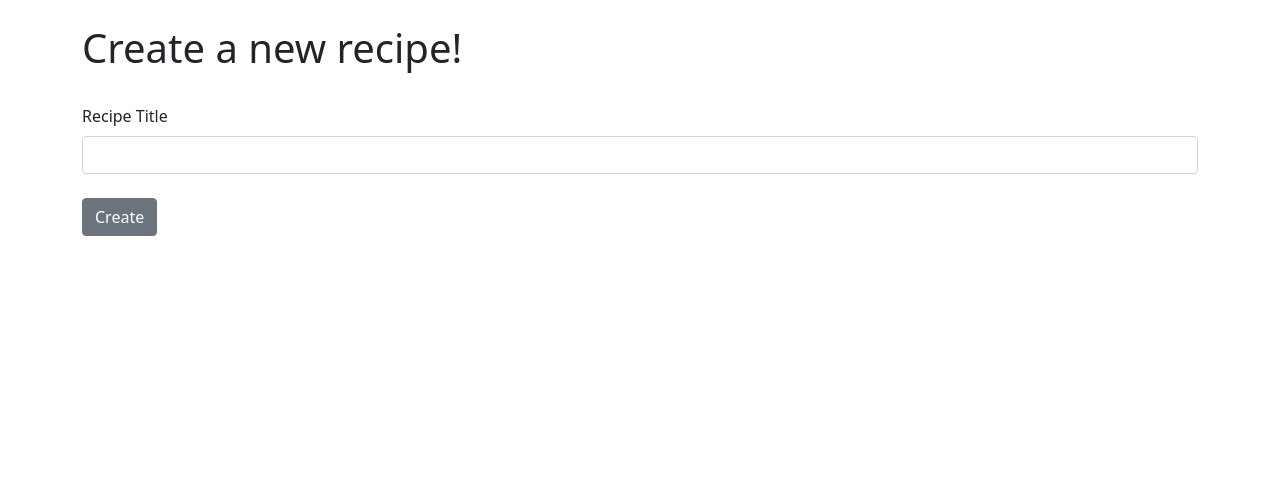
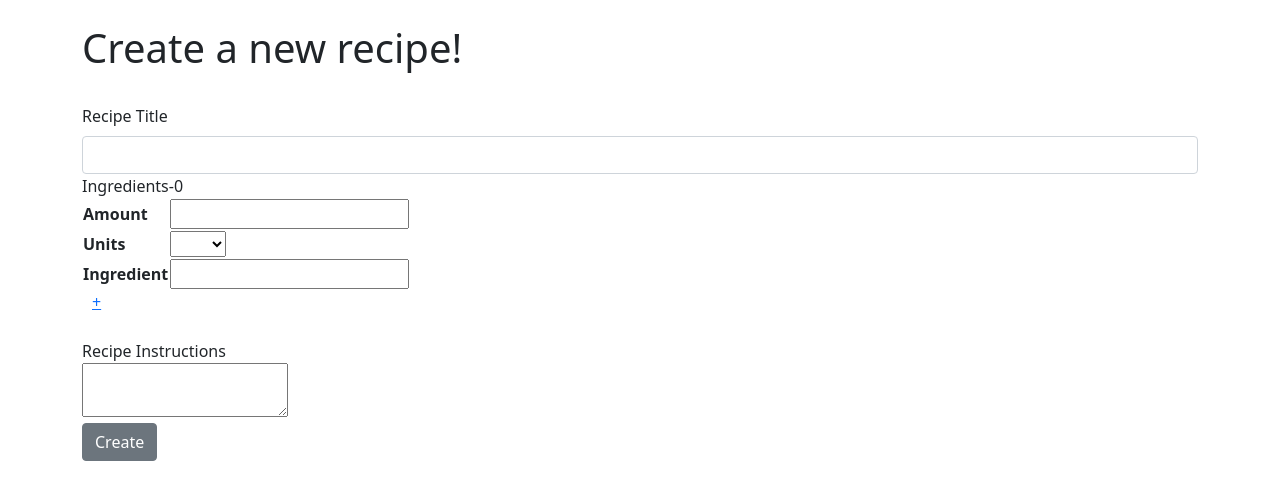
Before and after one commit to sckers/sarahs-kitchen, a Flask app: page /addrecipe in a window 1280 px wide. Shown: the part 56-556 px from the top of the page. Run offline with Flask 2, Linux system fonts and the light colour scheme; some libraries are stand-ins or nearby versions.

Commit message:
added dynamic ingredient and instruction fields

```diff
--- a/main.py
+++ b/main.py
@@ -22,7 +22,7 @@ def add_recipe():
   if form.validate_on_submit():
     recipe_title = form.recipe_title.data
     form.recipe_title.data = ""
-  return render_template("addrecipe.html", recipe_title = recipe_title, form = form)
+  return render_template("addrecipe.html", recipe_title = recipe_title, ing_lst = ingredients, recipe_instr_lst = recipe_instr, form = form)
 
 # create custom error pages
 # invalid url
--- a/templates/addrecipe.html
+++ b/templates/addrecipe.html
@@ -1,6 +1,22 @@
 {% extends 'base.html' %}
 {% block content %}
-
+<script src="https://ajax.googleapis.com/ajax/libs/jquery/2.1.3/jquery.min.js"></script>
+<style>
+.input-wrapper div {
+    margin-bottom: 10px;
+}
+.remove-input {
+    margin-top: 10px;
+    margin-left: 15px;
+    vertical-align: text-bottom;
+}
+.add-input {
+    margin-top: 10px;
+    margin-left: 10px;
+    vertical-align: text-bottom;
+}
+</style>
+<div>
     {% if recipe_title %}
         <h1>new recipe {{ recipe_title }} created.</h1>
     {% else %}
@@ -8,12 +24,49 @@
         <br/>
         <form method="POST">
             {{ form.hidden_tag() }}
+
             {{ form.recipe_title.label(class="form-label") }}
             {{ form.recipe_title(class="form-control") }}
+
+            <div class="input-wrapper">
+            {% for ingredient_form_entry in form.ingredients %}
+                {{ ingredient_form_entry.label }}
+                {{ ingredient_form_entry }}
+            {% endfor %}
+            <a href="javascript:void(0);" class="add-input" title="Add Ingredient">+</a>
+            </div>
+            <br/>
+            {% for instr_form_entry in form.recipe_instr %}
+                {{ instr_form_entry.label }}
+                <br/>
+                {{ instr_form_entry }}
+            {% endfor %}
             <br/>
             {{ form.create_recipe(class="btn btn-secondary") }}
         </form>
 
     {% endif %}
+</div>
+
+<script>
+    $(document).ready(function(){
+        var max_input_fields = 50;
+        var add_input = $('.add-input');
+        var input_wrapper = $('.input-wrapper');
+        var new_input = '<div>{% for ingredient_form_entry in form.ingredients %}{{ ingredient_form_entry.label }}{{ ingredient_form_entry }}{% endfor %}<a href="javascript:void(0);" class="remove-input" title="Remove input">-</a></div>';
+        var add_input_count = 1;
+        $(add_input).click(function(){
+            if(add_input_count < max_input_fields){
+                add_input_count++;
+                $(input_wrapper).append(new_input);
+            }
+        });
+        $(input_wrapper).on('click', '.remove-input', function(e){
+            e.preventDefault();
+            $(this).parent('div').remove();
+            add_input_count--;
+        });
+    });
+    </script>
 
 {% endblock %}
--- a/webforms.py
+++ b/webforms.py
@@ -1,15 +1,16 @@
 from flask_wtf import FlaskForm
-from wtforms import StringField, SubmitField, SelectField, TextAreaField, FormField, FieldList
+from wtforms import StringField, SubmitField, SelectField, TextAreaField, FormField, FieldList, Form
 from wtforms.validators import DataRequired
 
-class IngredientForm(FlaskForm):
+class IngredientForm(Form):
     amt = StringField("Amount")
-    unit = SelectField("Units", choices=['tsp', 'tbsp', ('cup', 'c')])
+    unit = SelectField("Units", choices=['', 'tsp', 'tbsp', 'c'])
     name = StringField("Ingredient")
+
 
 # create a form class
 class RecipeForm(FlaskForm):
   recipe_title = StringField("Recipe Title", validators=[DataRequired()])
   ingredients = FieldList(FormField(IngredientForm), min_entries = 1)
-  recipe_instr = FieldList(FormField(TextAreaField()))
+  recipe_instr = FieldList(TextAreaField("Recipe Instructions"), min_entries = 1)
   create_recipe = SubmitField("Create")
```
